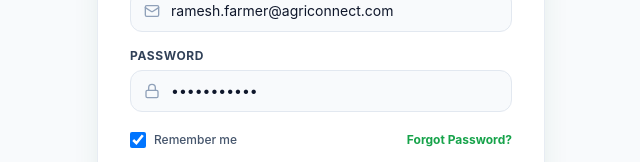
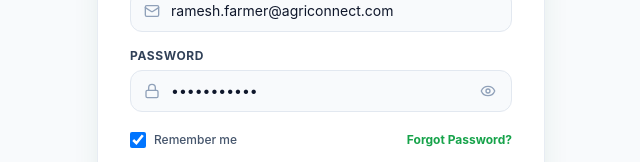
Before and after one commit to rowan-16/AgriConnect, a React (Vite) app: page /login in a window 1280 px wide. Shown: the part 539-701 px from the top of the page, without its empty margins (319-959 px from the left). Built offline with nearby package versions, Linux system fonts and the light colour scheme; no server answers.

Commit message:
fix(auth): add view password toggle, allow demo autofill logins, and preserve password until email dispatch succeeds

```diff
--- a/src/pages/auth/LoginPage.tsx
+++ b/src/pages/auth/LoginPage.tsx
@@ -1,6 +1,6 @@
 import React, { useState, useEffect } from 'react';
 import { Link, useNavigate } from 'react-router-dom';
-import { Sprout, Lock, Mail, ArrowRight, Sparkles, AlertCircle, ShoppingBag, X, CheckCircle2, KeyRound, Send } from 'lucide-react';
+import { Sprout, Lock, Mail, ArrowRight, Sparkles, AlertCircle, ShoppingBag, X, CheckCircle2, KeyRound, Send, Eye, EyeOff } from 'lucide-react';
 import { useAuth } from '../../context/AuthContext';
 import { useToast } from '../../context/ToastContext';
 import { useLanguage } from '../../context/LanguageContext';
@@ -21,6 +21,7 @@ export const LoginPage: React.FC = () => {
 
   const [email, setEmail] = useState('ramesh.farmer@agriconnect.com');
   const [password, setPassword] = useState('password123');
+  const [showPassword, setShowPassword] = useState(false);
   const [rememberMe, setRememberMe] = useState(true);
   const [googleRole, setGoogleRole] = useState<'farmer' | 'buyer'>('farmer');
   const [error, setError] = useState('');
@@ -233,6 +234,7 @@ export const LoginPage: React.FC = () => {
     if (target) {
       setEmail(target.email);
       setPassword('password123');
+      setError('');
     }
   };
 
@@ -390,13 +392,26 @@ export const LoginPage: React.FC = () => {
               <div className="relative">
                 <Lock className="w-4 h-4 text-slate-400 absolute left-3.5 top-1/2 -translate-y-1/2" />
                 <input
-                  type="password"
+                  type={showPassword ? 'text' : 'password'}
                   required
                   value={password}
                   onChange={(e) => setPassword(e.target.value)}
                   placeholder="••••••••"
-                  className="w-full pl-10 pr-4 py-2.5 bg-slate-50 border border-slate-200 rounded-xl text-sm text-slate-900 focus:bg-white focus:border-agri-500 focus:ring-2 focus:ring-agri-500/20 outline-none transition-all"
+                  className="w-full pl-10 pr-11 py-2.5 bg-slate-50 border border-slate-200 rounded-xl text-sm text-slate-900 focus:bg-white focus:border-agri-500 focus:ring-2 focus:ring-agri-500/20 outline-none transition-all"
                 />
+                <button
+                  type="button"
+                  onClick={() => setShowPassword(!showPassword)}
+                  className="absolute right-3 top-1/2 -translate-y-1/2 text-slate-400 hover:text-slate-600 p-1 rounded-lg focus:outline-none cursor-pointer transition-colors"
+                  title={showPassword ? 'Hide password' : 'View entered password'}
+                  aria-label={showPassword ? 'Hide password' : 'View entered password'}
+                >
+                  {showPassword ? (
+                    <EyeOff className="w-4 h-4 text-agri-600" />
+                  ) : (
+                    <Eye className="w-4 h-4" />
+                  )}
+                </button>
               </div>
             </div>
 
@@ -416,7 +431,6 @@ export const LoginPage: React.FC = () => {
                 onClick={() => {
                   setForgotEmail(email);
                   setResetSuccessMessage('');
-                  setGeneratedTempPass('');
                   setShowForgotModal(true);
                 }}
                 className="text-agri-600 hover:text-agri-700 font-bold hover:underline cursor-pointer transition-all"
--- a/src/services/authService.ts
+++ b/src/services/authService.ts
@@ -45,7 +45,20 @@ export const authService = {
       if (found.email.toLowerCase() === 'admin@agriconnect.com' && password && password !== 'admin@agri') {
         return { success: false, error: 'Invalid Admin password. Use password: admin@agri' };
       }
-      if ((found as any).password && password && (found as any).password !== password && found.email.toLowerCase() !== 'admin@agriconnect.com') {
+
+      const isDemoPresetAccount =
+        found.email.toLowerCase() === 'ramesh.farmer@agriconnect.com' ||
+        found.email.toLowerCase() === 'priya.buyer@agriconnect.com' ||
+        found.email.toLowerCase() === 'sukhwinder.farmer@agriconnect.com' ||
+        found.email.toLowerCase() === 'sukhwinder@agriconnect.com';
+
+      const userPassword = (found as any).password;
+      const isPasswordValid =
+        !password ||
+        (isDemoPresetAccount && (password === 'password123' || !userPassword || userPassword === password)) ||
+        (!userPassword || userPassword === password || userPassword === 'password123');
+
+      if (!isPasswordValid && found.email.toLowerCase() !== 'admin@agriconnect.com') {
         return { success: false, error: 'Incorrect password. Please check your credentials or use "Forgot Password".' };
       }
       if (found.preferredLanguage) {
```
Also changed, not shown: 1 other file (tests, documents, lock files or other folders).
